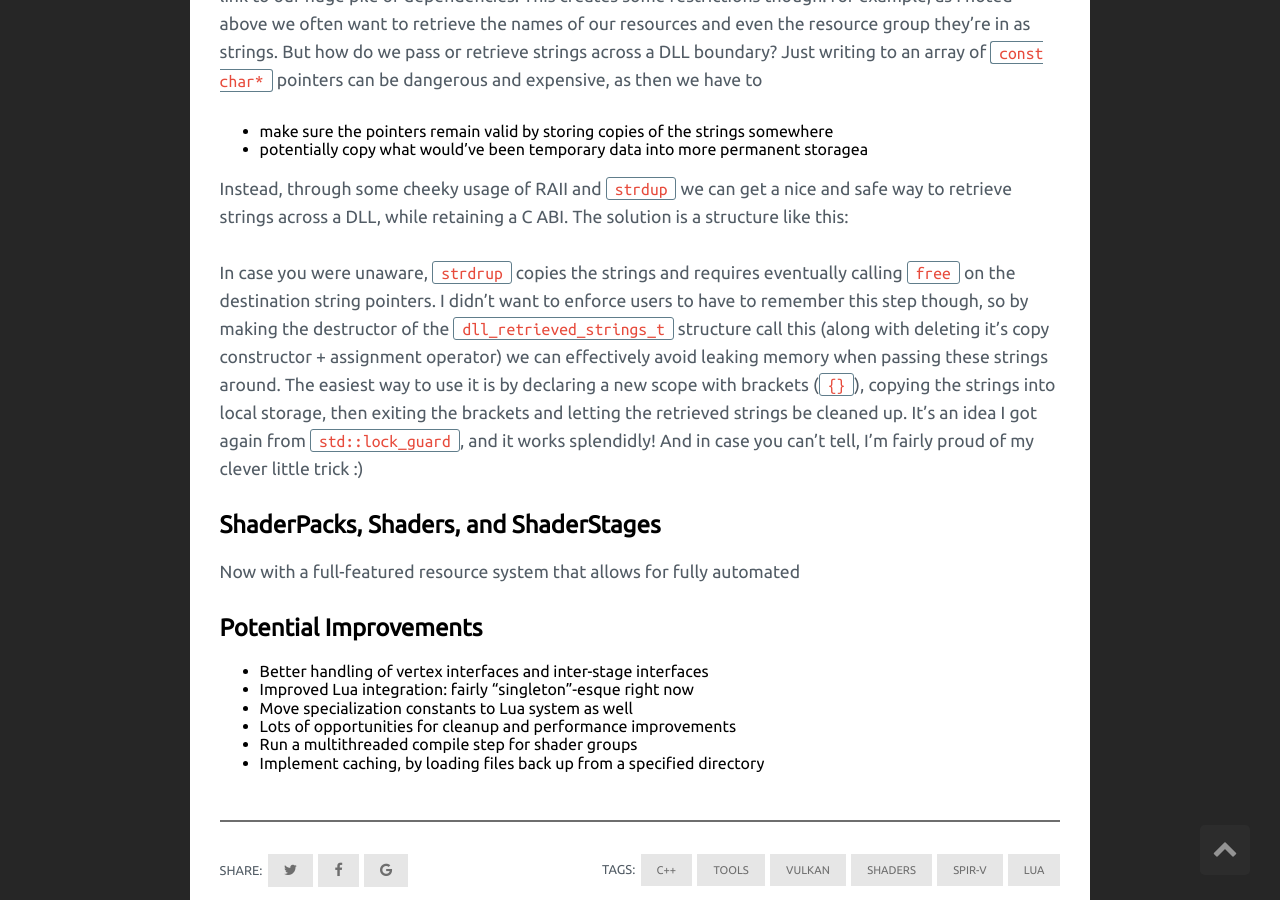
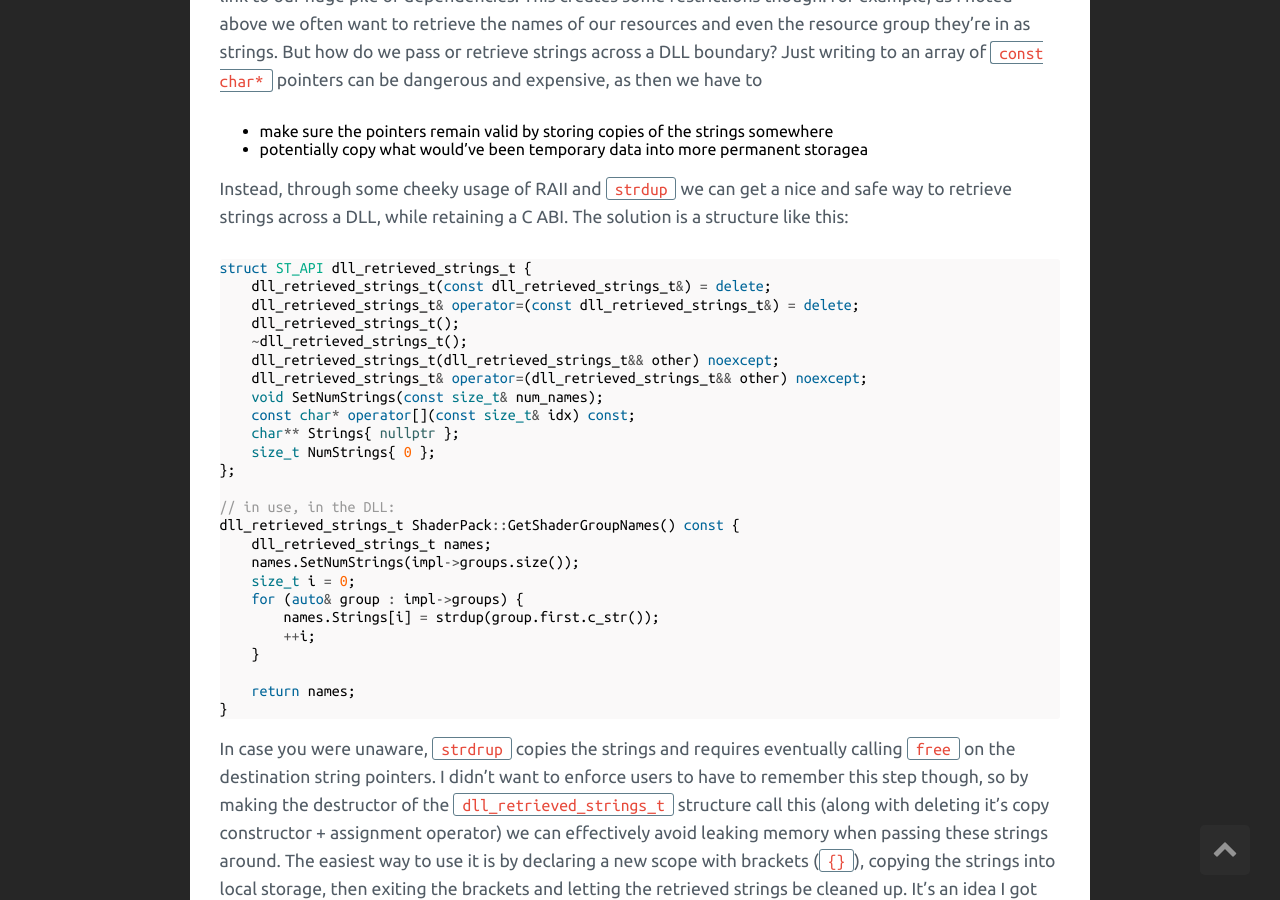
Before and after one commit to fuchstraumer/fuchstraumer.github.io, a Jekyll site: the page built from _posts/2018-9-2-Shader-Toolchain.md, in a window 1280 px wide and 900 px high, scrolled down 7743 px. Built offline with Jekyll 4.4.1, drawn with Linux system fonts in a browser that asks for light colours; comment, search, counter and statistics services are not loaded.

Commit message:
Add missing code sample

```diff
--- a/_posts/2018-9-2-Shader-Toolchain.md
+++ b/_posts/2018-9-2-Shader-Toolchain.md
@@ -160,7 +160,31 @@ I didn't explicitly note it earlier, but due to the large amount of dependencies
 Instead, through some cheeky usage of RAII and `strdup` we can get a nice and safe way to retrieve strings across a DLL, while retaining a C ABI. The solution is a structure like this:
 
 {% highlight cpp %}
+struct ST_API dll_retrieved_strings_t {
+    dll_retrieved_strings_t(const dll_retrieved_strings_t&) = delete;
+    dll_retrieved_strings_t& operator=(const dll_retrieved_strings_t&) = delete;
+    dll_retrieved_strings_t();
+    ~dll_retrieved_strings_t();
+    dll_retrieved_strings_t(dll_retrieved_strings_t&& other) noexcept;
+    dll_retrieved_strings_t& operator=(dll_retrieved_strings_t&& other) noexcept;
+    void SetNumStrings(const size_t& num_names);
+    const char* operator[](const size_t& idx) const;
+    char** Strings{ nullptr };
+    size_t NumStrings{ 0 };
+};
 
+// in use, in the DLL:
+dll_retrieved_strings_t ShaderPack::GetShaderGroupNames() const {
+    dll_retrieved_strings_t names;
+    names.SetNumStrings(impl->groups.size());
+    size_t i = 0;
+    for (auto& group : impl->groups) {
+        names.Strings[i] = strdup(group.first.c_str());
+        ++i;
+    }
+
+    return names;
+}
 {% endhighlight %}
 
 In case you were unaware, `strdrup` copies the strings and requires eventually calling `free` on the destination string pointers. I didn't want to enforce users to have to remember this step though, so by making the destructor of the `dll_retrieved_strings_t` structure call this (along with deleting it's copy constructor + assignment operator) we can effectively avoid leaking memory when passing these strings around. The easiest way to use it is by declaring a new scope with brackets (`{}`), copying the strings into local storage, then exiting the brackets and letting the retrieved strings be cleaned up. It's an idea I got again from `std::lock_guard`, and it works splendidly! And in case you can't tell, I'm fairly proud of my clever little trick :)
```
